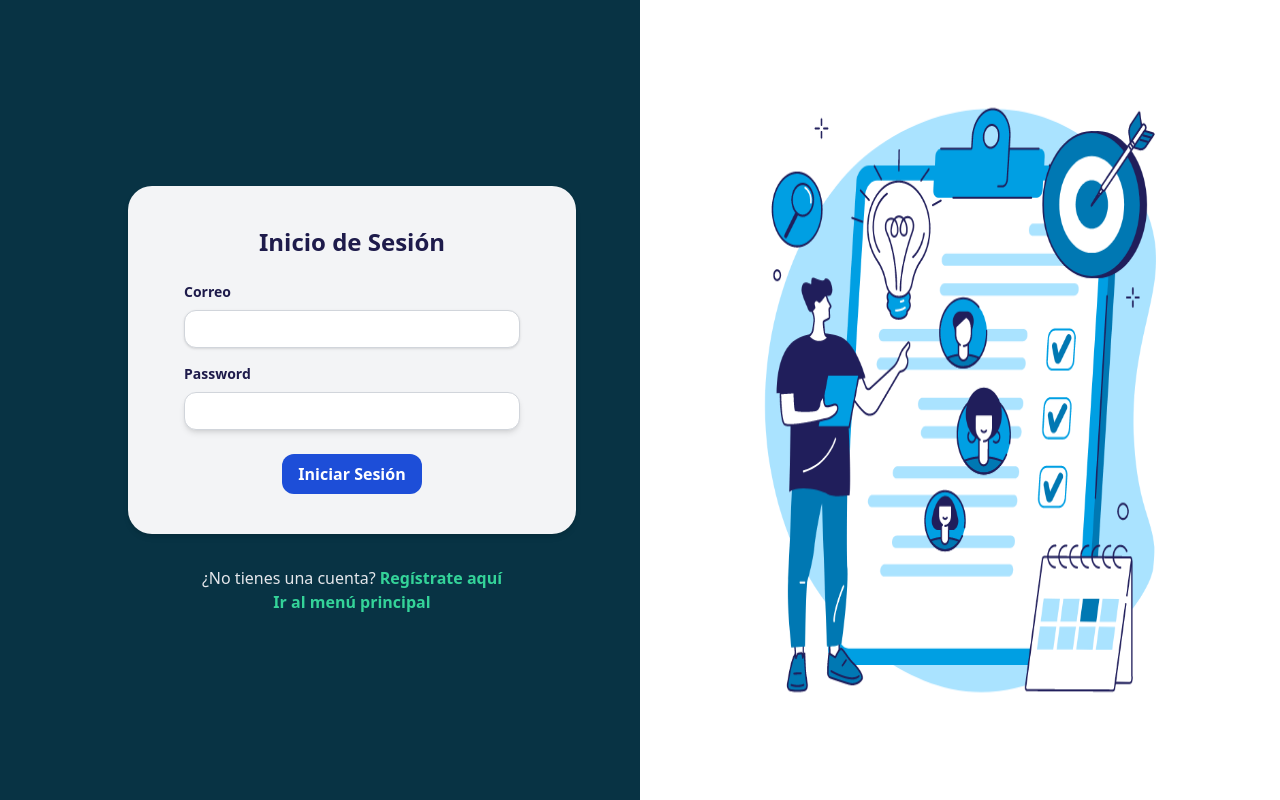
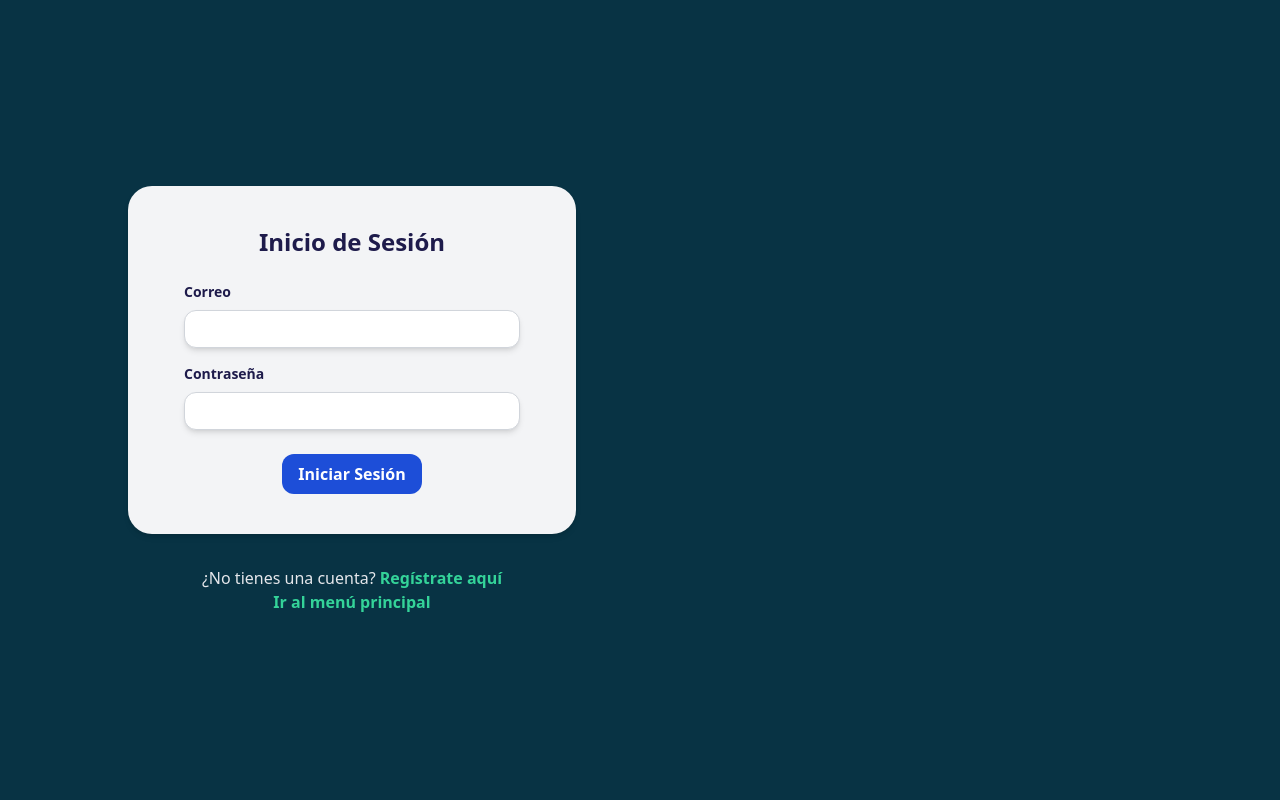
Before and after one commit to YercoAndres/GestionDeProyectosTareas, a React (Vite) app in the folder Frontend/gestion_proyectos_tareas/: page /login in a window 1280 px wide. Built offline with nearby package versions, Linux system fonts and the light colour scheme.

Commit message:
update login

```diff
--- a/Frontend/gestion_proyectos_tareas/src/pages/Login.jsx
+++ b/Frontend/gestion_proyectos_tareas/src/pages/Login.jsx
@@ -41,11 +41,13 @@
       toast.error(error.message);
     }
   };
+
   return (
     <>
-      <div className="min-h-screen grid grid-cols-1 md:grid-cols-2  justify-center items-center bg-cyan-950  px-4 md:px-0">
+      <ToastContainer />
+      <div className="min-h-screen grid grid-cols-1 md:grid-cols-2 justify-center items-center bg-cyan-950 px-4 md:px-0">
         <div className="w-full max-w-md mx-auto md:ml-32">
-          <form onSubmit={handleLogin} className="bg-gray-100 shadow-md rounded-3xl px-8 md:px-14 py-10 mb-8 ">
+          <form onSubmit={handleLogin} className="bg-gray-100 shadow-md rounded-3xl px-8 md:px-14 py-10 mb-8">
             <h2 className="text-2xl font-bold text-center mb-6 text-indigo-950">Inicio de Sesión</h2>
             <div className="mb-4">
               <label className="block text-indigo-950 text-sm font-bold mb-2" htmlFor="email">Correo</label>
@@ -54,13 +56,12 @@
                 id="email"
                 value={email}
                 onChange={(e) => setEmail(e.target.value)}
-                className="shadow appearance-none border border-gray-300 rounded-xl w-full py-2 px-3 text-gray-700 leading-tight focus:outline-none focus:shadow-outline focus:ring-4 focus:ring-blue-500"
+                className="shadow-md appearance-none border border-gray-300 rounded-xl w-full py-2 px-3 text-gray-700 leading-tight focus:outline-none focus:shadow-outline focus:ring-4 focus:ring-blue-500"
                 required
               />
-
             </div>
             <div className="mb-6">
-              <label className="block text-indigo-950 text-sm font-bold mb-2" htmlFor="password">Password</label>
+              <label className="block text-indigo-950 text-sm font-bold mb-2" htmlFor="password">Contraseña</label>
               <input
                 type="password"
                 id="password"
@@ -69,7 +70,6 @@
                 className="shadow-md appearance-none border border-gray-300 rounded-xl w-full py-2 px-3 text-gray-700 leading-tight focus:outline-none focus:shadow-outline focus:ring-4 focus:ring-blue-500"
                 required
               />
-
             </div>
             <div className="flex items-center justify-center">
               <button
@@ -85,20 +85,15 @@
               <Link to="/register" className="text-emerald-400 font-bold hover:text-emerald-500">
                 Regístrate aquí
               </Link>
-
             </p>
             <Link to="/" className="text-emerald-400 font-bold hover:text-emerald-500">
               Ir al menú principal
             </Link>
           </div>
         </div>
-        <div className="hidden lg:block w-full h-full ">
-          <img src="../assets/fondo.png" alt="Login" loading="Lazy" className="w-full h-full" />
-        </div>
       </div>
     </>
   );
 }
 
-
 export default Login;
```
Lines whose indentation alone changed are shown as unchanged.
